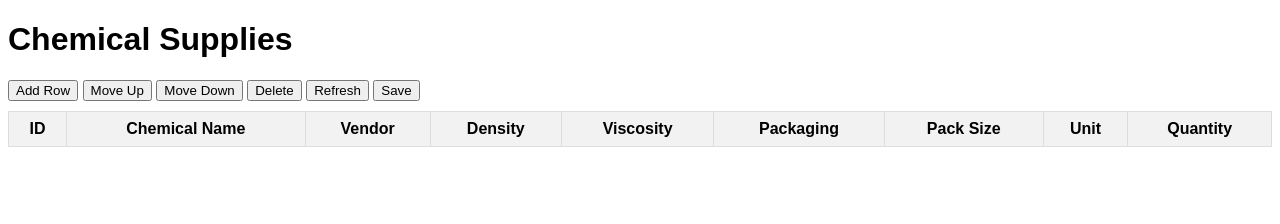
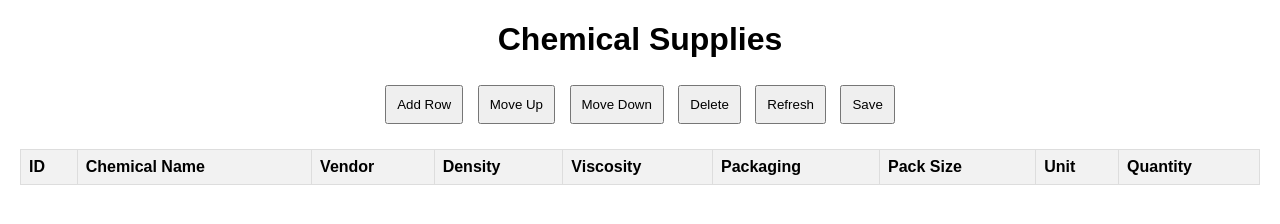
Before and after one commit to RahulChaudhari05/chemical-inventory, a plain HTML site: page index.html in a window 1280 px wide. Drawn offline with Linux system fonts and the light colour scheme.

Commit message:
Update style.css

```diff
--- a/style.css
+++ b/style.css
@@ -1,22 +1,40 @@
 body {
     font-family: Arial, sans-serif;
+    margin: 20px;
 }
 
-.toolbar {
-    margin-bottom: 10px;
+h1 {
+    text-align: center;
 }
 
 table {
     width: 100%;
     border-collapse: collapse;
+    margin-top: 20px;
 }
 
 th, td {
+    padding: 8px;
+    text-align: left;
     border: 1px solid #ddd;
-    padding: 8px;
+    cursor: pointer;
 }
 
 th {
-    cursor: pointer;
     background-color: #f2f2f2;
 }
+
+tr:hover {
+    background-color: #f1f1f1;
+}
+
+.toolbar {
+    margin-bottom: 15px;
+    text-align: center;
+}
+
+button {
+    padding: 10px;
+    margin: 5px;
+    cursor: pointer;
+}
```
